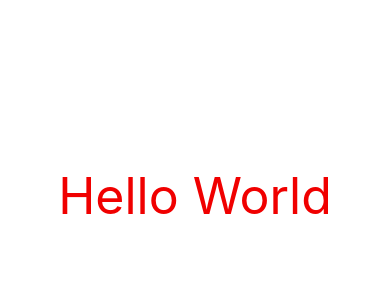
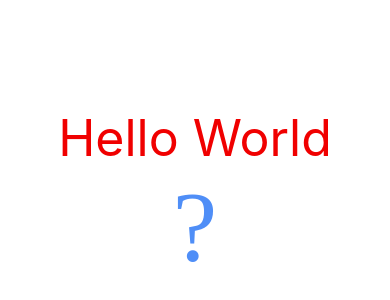
Before and after one commit to dogukan-karasansar/Note-List-React, a React Native app: screen / in a window 390 px wide. Shown: the part 226-526 px from the top of the page. Built offline with nearby package versions, Linux system fonts and the light colour scheme.

Commit message:
vector-icons

```diff
--- a/App.js
+++ b/App.js
@@ -8,11 +8,15 @@
 
 import React from 'react';
 import {StyleSheet, ScrollView, View, Text} from 'react-native';
+import Icon from 'react-native-vector-icons/Ionicons';
 
 const App = () => {
   return (
     <View style={styles.container}>
       <Text style={styles.title}>Hello World</Text>
+      <View style={{alignItems: 'center'}}>
+        <Icon name="ios-book" color="#4F8EF7" size={100} />
+      </View>
     </View>
   );
 };
--- a/package.json
+++ b/package.json
@@ -11,7 +11,8 @@
   },
   "dependencies": {
     "react": "16.13.1",
-    "react-native": "0.63.2"
+    "react-native": "0.63.2",
+    "react-native-vector-icons": "^7.0.0"
   },
   "devDependencies": {
     "@babel/core": "^7.11.1",
```
Also changed, not shown: 7 other files (tests, documents, lock files or other folders).
